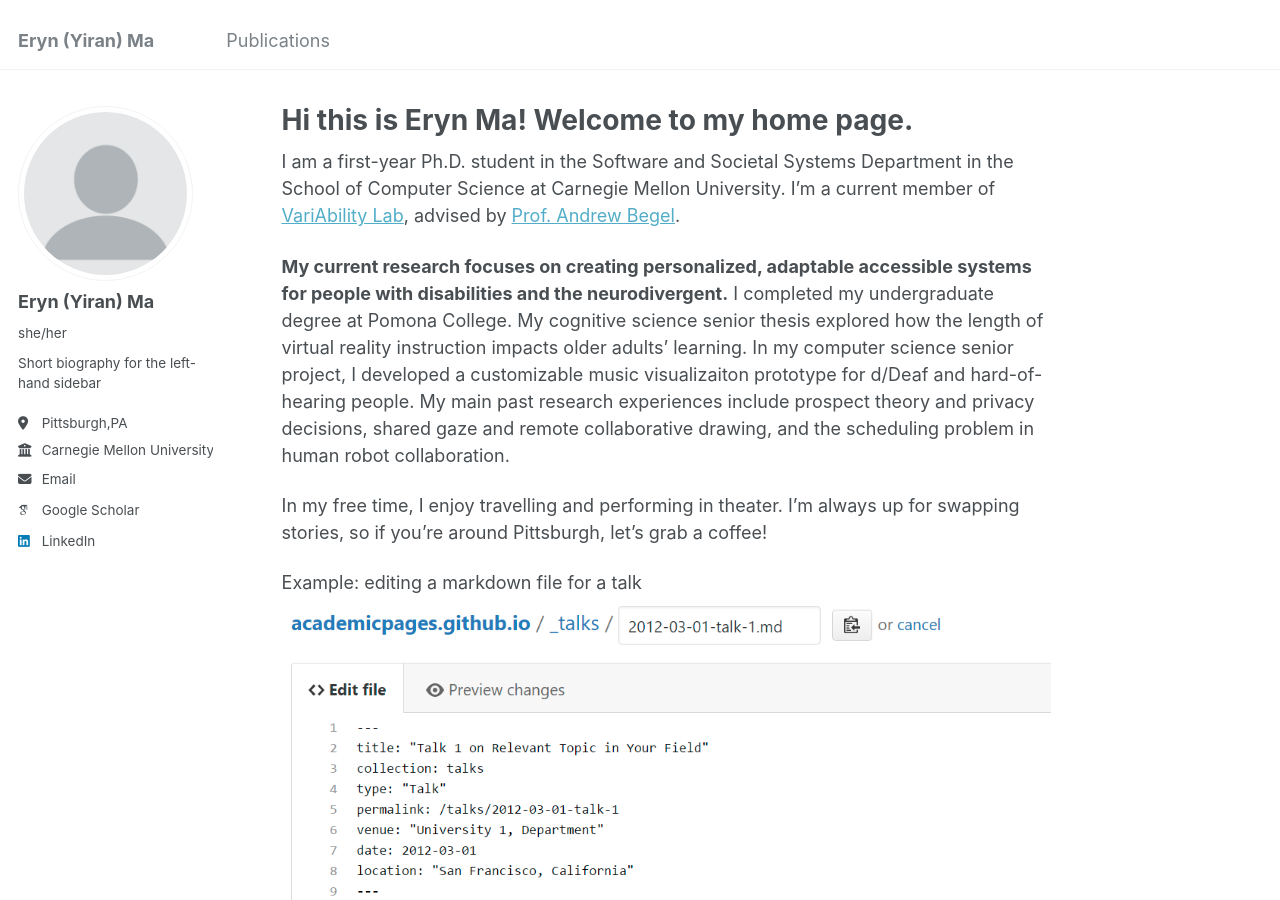
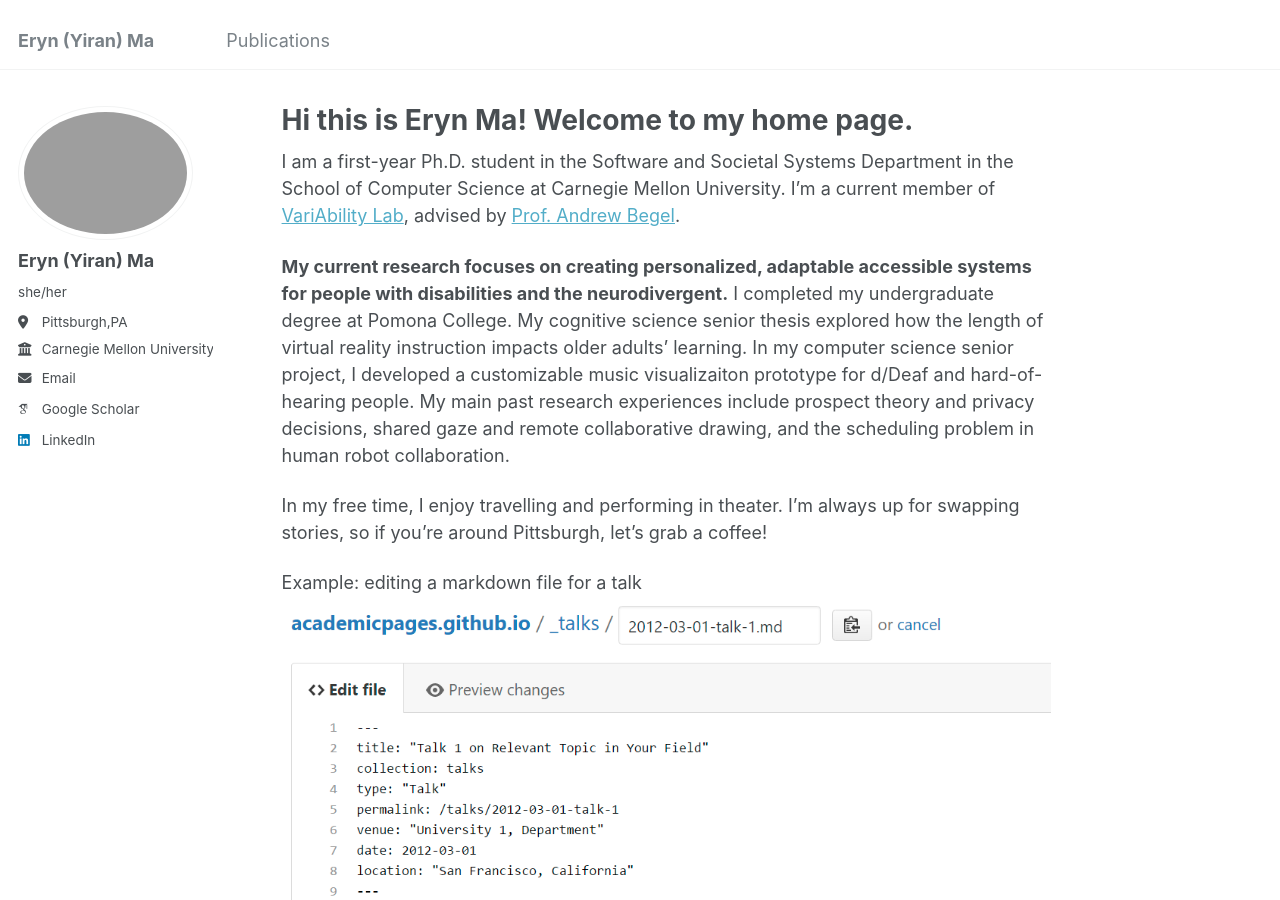
Before and after one commit to Eryn-Y/Eryn-Y.github.io, a Jekyll site: the page built from _pages/about.md, in a window 1280 px wide and 900 px high. Built offline with Jekyll 4.4.1, drawn with Linux system fonts in a browser that asks for light colours; some web fonts are replaced.

Commit message:
Update _config.yml

```diff
--- a/_config.yml
+++ b/_config.yml
@@ -21,10 +21,10 @@ repository               : "eryn-y.github.io"
 #               Additional customization can be done by editing /_includes/author-profile.html
 author:
   # Biographic information
-  avatar           : "profile.png"
+  avatar           : "IMG_5205.JPG"
   name             : "Eryn (Yiran) Ma"
   pronouns         : "she/her"
-  bio              : "Short biography for the left-hand sidebar"
+  bio              : #""
   location         : "Pittsburgh,PA"
   employer         : "Carnegie Mellon University"
   uri              : # URL
```
